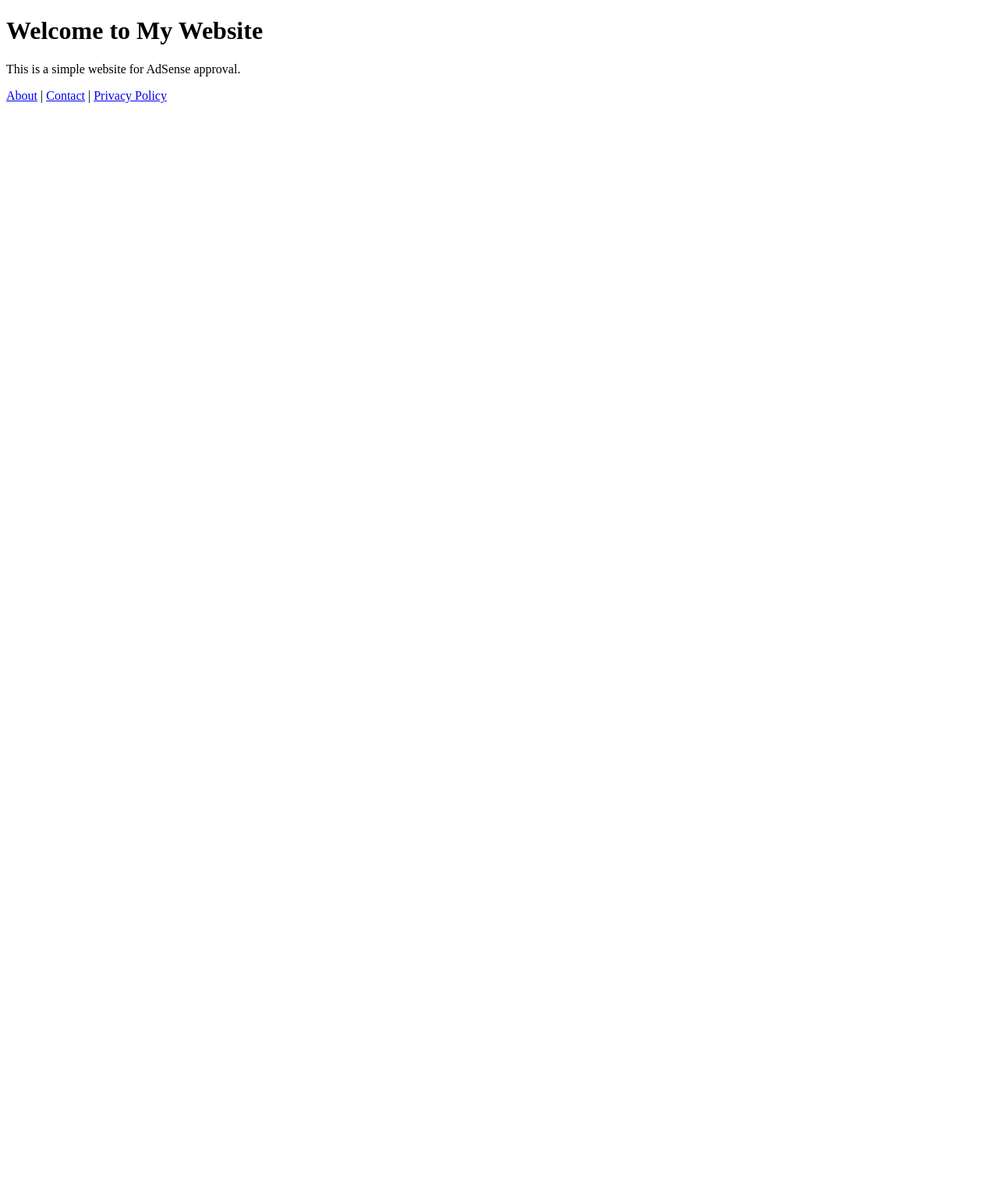
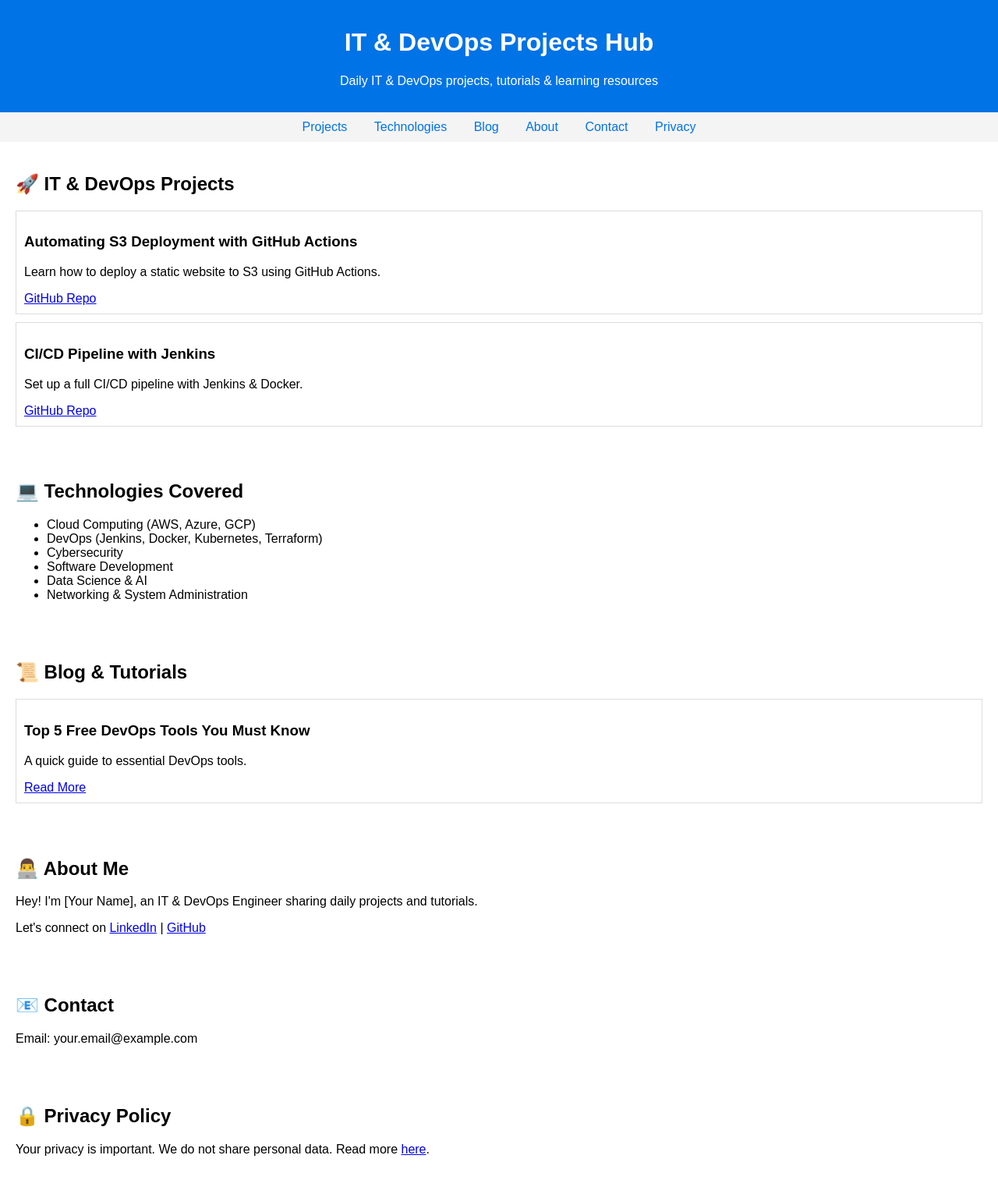
Before and after one commit to KishanGupta-maverick/static-hosting-maverick, a plain HTML site: page index.html in a window 1280 px wide. Shown: the top 1522 px of the page at 78% size. Before the commit the page ends 800 px from the top, so only its background shows below. Drawn offline with Linux system fonts and the light colour scheme.

Commit message:
Update index.html

```diff
--- a/index.html
+++ b/index.html
@@ -3,15 +3,85 @@
 <head>
     <meta charset="UTF-8">
     <meta name="viewport" content="width=device-width, initial-scale=1.0">
-    <title>Welcome to My Website</title>
+    <title>IT & DevOps Projects Hub</title>
+    <style>
+        body { font-family: Arial, sans-serif; margin: 0; padding: 0; }
+        header { background: #0073e6; color: white; text-align: center; padding: 15px; }
+        section { padding: 20px; }
+        .project, .blog-post { border: 1px solid #ddd; padding: 10px; margin: 10px 0; }
+        footer { background: #222; color: white; text-align: center; padding: 10px; margin-top: 20px; }
+        nav { text-align: center; padding: 10px; background: #f4f4f4; }
+        nav a { margin: 0 15px; text-decoration: none; color: #0073e6; }
+    </style>
 </head>
 <body>
-    <h1>Welcome to My Website</h1>
-    <p>This is a simple website for AdSense approval.</p>
+    <header>
+        <h1>IT & DevOps Projects Hub</h1>
+        <p>Daily IT & DevOps projects, tutorials & learning resources</p>
+    </header>
+
     <nav>
-        <a href="about.html">About</a> |
-        <a href="contact.html">Contact</a> |
-        <a href="privacy.html">Privacy Policy</a>
+        <a href="#projects">Projects</a>
+        <a href="#technologies">Technologies</a>
+        <a href="#blog">Blog</a>
+        <a href="#about">About</a>
+        <a href="#contact">Contact</a>
+        <a href="#privacy">Privacy</a>
     </nav>
+
+    <section id="projects">
+        <h2>🚀 IT & DevOps Projects</h2>
+        <div class="project">
+            <h3>Automating S3 Deployment with GitHub Actions</h3>
+            <p>Learn how to deploy a static website to S3 using GitHub Actions.</p>
+            <a href="#">GitHub Repo</a>
+        </div>
+        <div class="project">
+            <h3>CI/CD Pipeline with Jenkins</h3>
+            <p>Set up a full CI/CD pipeline with Jenkins & Docker.</p>
+            <a href="#">GitHub Repo</a>
+        </div>
+    </section>
+
+    <section id="technologies">
+        <h2>💻 Technologies Covered</h2>
+        <ul>
+            <li>Cloud Computing (AWS, Azure, GCP)</li>
+            <li>DevOps (Jenkins, Docker, Kubernetes, Terraform)</li>
+            <li>Cybersecurity</li>
+            <li>Software Development</li>
+            <li>Data Science & AI</li>
+            <li>Networking & System Administration</li>
+        </ul>
+    </section>
+
+    <section id="blog">
+        <h2>📜 Blog & Tutorials</h2>
+        <div class="blog-post">
+            <h3>Top 5 Free DevOps Tools You Must Know</h3>
+            <p>A quick guide to essential DevOps tools.</p>
+            <a href="#">Read More</a>
+        </div>
+    </section>
+
+    <section id="about">
+        <h2>👨‍💻 About Me</h2>
+        <p>Hey! I'm [Your Name], an IT & DevOps Engineer sharing daily projects and tutorials.</p>
+        <p>Let's connect on <a href="#">LinkedIn</a> | <a href="#">GitHub</a></p>
+    </section>
+
+    <section id="contact">
+        <h2>📧 Contact</h2>
+        <p>Email: your.email@example.com</p>
+    </section>
+
+    <section id="privacy">
+        <h2>🔒 Privacy Policy</h2>
+        <p>Your privacy is important. We do not share personal data. Read more <a href="#">here</a>.</p>
+    </section>
+
+    <footer>
+        <p>&copy; 2025 IT & DevOps Projects Hub | Built with ❤️</p>
+    </footer>
 </body>
 </html>
```
